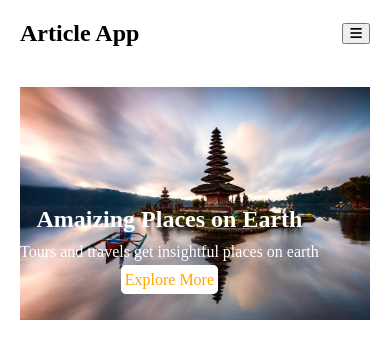
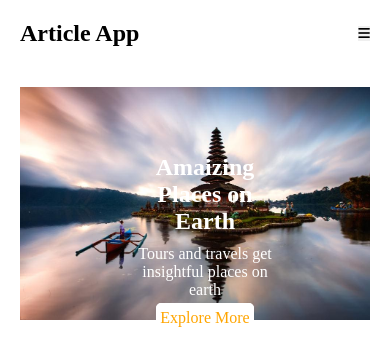
Before and after one commit to Simon-FOS/article-app, a plain HTML site: page index.html in a window 390 px wide. Shown: the top 362 px of the page. Drawn offline with Linux system fonts and the light colour scheme; grey boxes are pictures that could not be loaded.

Commit message:
Fixed errors on the index page

```diff
--- a/index.html
+++ b/index.html
@@ -1,32 +1,41 @@
 <!DOCTYPE html>
 <html lang="en">
   <head>
-        <meta charset="UTF-8">
-        <meta name="viewport" content="width=device-width, initial-scale=1.0">
+    <meta charset="UTF-8" />
+    <meta name="viewport" content="width=device-width, initial-scale=1.0" />
     <title>Article App</title>
 
-
-
     <!--FONTAWSOME-->
-        <link rel="stylesheet" href="https://cdnjs.cloudflare.com/ajax/libs/font-awesome/6.7.2/css/all.min.css" integrity="sha512-Evv84Mr4kqVGRNSgIGL/F/aIDqQb7xQ2vcrdIwxfjThSH8CSR7PBEakCr51Ck+w+/U6swU2Im1vVX0SVk9ABhg==" crossorigin="anonymous" referrerpolicy="no-referrer" />
+    <link
+      rel="stylesheet"
+      href="https://cdnjs.cloudflare.com/ajax/libs/font-awesome/6.7.2/css/all.min.css"
+      integrity="sha512-Evv84Mr4kqVGRNSgIGL/F/aIDqQb7xQ2vcrdIwxfjThSH8CSR7PBEakCr51Ck+w+/U6swU2Im1vVX0SVk9ABhg=="
+      crossorigin="anonymous"
+      referrerpolicy="no-referrer"
+    />
 
     <!--STYLE SECTION-->
-        <link rel="stylesheet" href="static/css/style.css">
+    <link rel="stylesheet" href="static/css/style.css" />
   </head>
   <body>
-
     <!--THE HEADER SECTION-->
     <header>
       <nav class="row align-items-center d-md-flex">
         <div class="col-md-2 d-flex justify-content-between align-items-center">
           <h2>Article App</h2>
-                    <button id="navbar-btn" class="btn navbar-btn d-none d-md-block" type="menu"><i class="fa-solid fa-bars"></i></button>
+          <button
+            id="navbar-btn"
+            class="btn navbar-btn d-none d-md-block"
+            type="button"
+          >
+            <i class="fa-solid fa-bars"></i>
+          </button>
         </div>
 
-
-
-               <div class="col-md-8 d-md-flex justify-content-center d-md-none navbar-items">
-                <ul class="col-md-6 d-md-flex justify-content-evenly" >
+        <div
+          class="col-md-8 d-md-flex justify-content-center d-md-none navbar-items"
+        >
+          <ul class="col-md-6 d-md-flex justify-content-evenly">
             <li><a href="index.html">Home</a></li>
             <li><a href="#">Archive</a></li>
             <li><a href="#">Category</a></li>
@@ -34,17 +43,24 @@
             <li><a href="#">Contact</a></li>
           </ul>
         </div>
-                <ul class="col-md-2 d-flex justify-content-between d-md-none navbar-items">
-                    <li><a href="#">
+        <ul
+          class="col-md-2 d-flex justify-content-between d-md-none navbar-items"
+        >
+          <li>
+            <a href="#">
               <i class="fa-brands fa-facebook-f"></i>
-                    </a></li>
-                    <li><a href="#"></a>
+            </a>
+          </li>
+          <li>
+            <a href="#"></a>
             <i class="fa-brands fa-twitter"></i>
           </li>
-                    <li><a href="#"></a>
+          <li>
+            <a href="#"></a>
             <i class="fa-brands fa-instagram"></i>
           </li>
-                    <li><a href="#"></a>
+          <li>
+            <a href="#"></a>
             <i class="fa-brands fa-skype"></i>
           </li>
         </ul>
@@ -52,49 +68,44 @@
     </header>
     <!--THE HEADER SECTION END-->
 
-
     <!--THE MAIN SECTION-->
     <main>
       <section class="intro row">
         <div class="container intro-body col">
           <div class="intro-img">
-                        <img src="static/img/mm.jpg" alt="introductory image">
+            <img src="static/img/mm.jpg" alt="introductory image" />
           </div>
           <div class="intro-content">
+            <div class="intro-sec">
               <h1>Amaizing Places on Earth</h1>
               <p>Tours and travels get insightful places on earth</p>
               <a href="#">Explore More</a>
             </div>
           </div>
-
-
+        </div>
       </section>
 
       <section>
-                <div class="row" id="article-list">
-
-
-
-                </div>
+        <div class="row" id="article-list"></div>
       </section>
 
       <section>
         <div class="row d-md-flex align-items-center">
           <div class="col-md-8 des-img">
-                        <img src="static/img/mmm.jpg" alt="">
+            <img src="static/img/mmm.jpg" alt="" />
           </div>
 
           <div class="col-md-4">
-                        <h2>
-                            Unitas, Veritas and Caritas
-                        </h2>
+            <h2>Unitas, Veritas and Caritas</h2>
             <p>
-                            Lorem ipsum dolor sit amet consectetur adipisicing elit. Consectetur, sint exercitationem iure impedit corrupti vel ea? Quaerat amet expedita nostrum sunt ratione. Neque, impedit. Tempora suscipit voluptates beatae velit quam!
+              Lorem ipsum dolor sit amet consectetur adipisicing elit.
+              Consectetur, sint exercitationem iure impedit corrupti vel ea?
+              Quaerat amet expedita nostrum sunt ratione. Neque, impedit.
+              Tempora suscipit voluptates beatae velit quam!
             </p>
           </div>
         </div>
       </section>
-
     </main>
     <!--THE MAIN SECTION END-->
 
--- a/static/css/style.css
+++ b/static/css/style.css
@@ -8,6 +8,8 @@
 
 * {
     margin: 0;
+    padding:0;
+    border:0;
     box-sizing: border-box;
   }
 
@@ -19,8 +21,6 @@
     float: left;
     padding: 10px;
     width: 100%;
-
-
   }
 
   /*GLOBAL SECTION*/
@@ -77,11 +77,16 @@
   }
 
   .intro-content{
+    width: 100%;
     position: absolute;
     z-index: 999;
     text-align: center;
-    top: 50%;
+    top: 30%;
     color: var(--white);
+  }
+  .intro-sec{
+    width: 40%;
+    margin: auto;
   }
 
   .intro-content h1{
@@ -149,6 +154,9 @@
   background-color: var(--gray);
   transition: background-color .4s ease-in-out;
 
+}
+nav{
+  /* background-color: black; */
 }
 
 .card-title{
```
Lines whose indentation alone changed are shown as unchanged.
